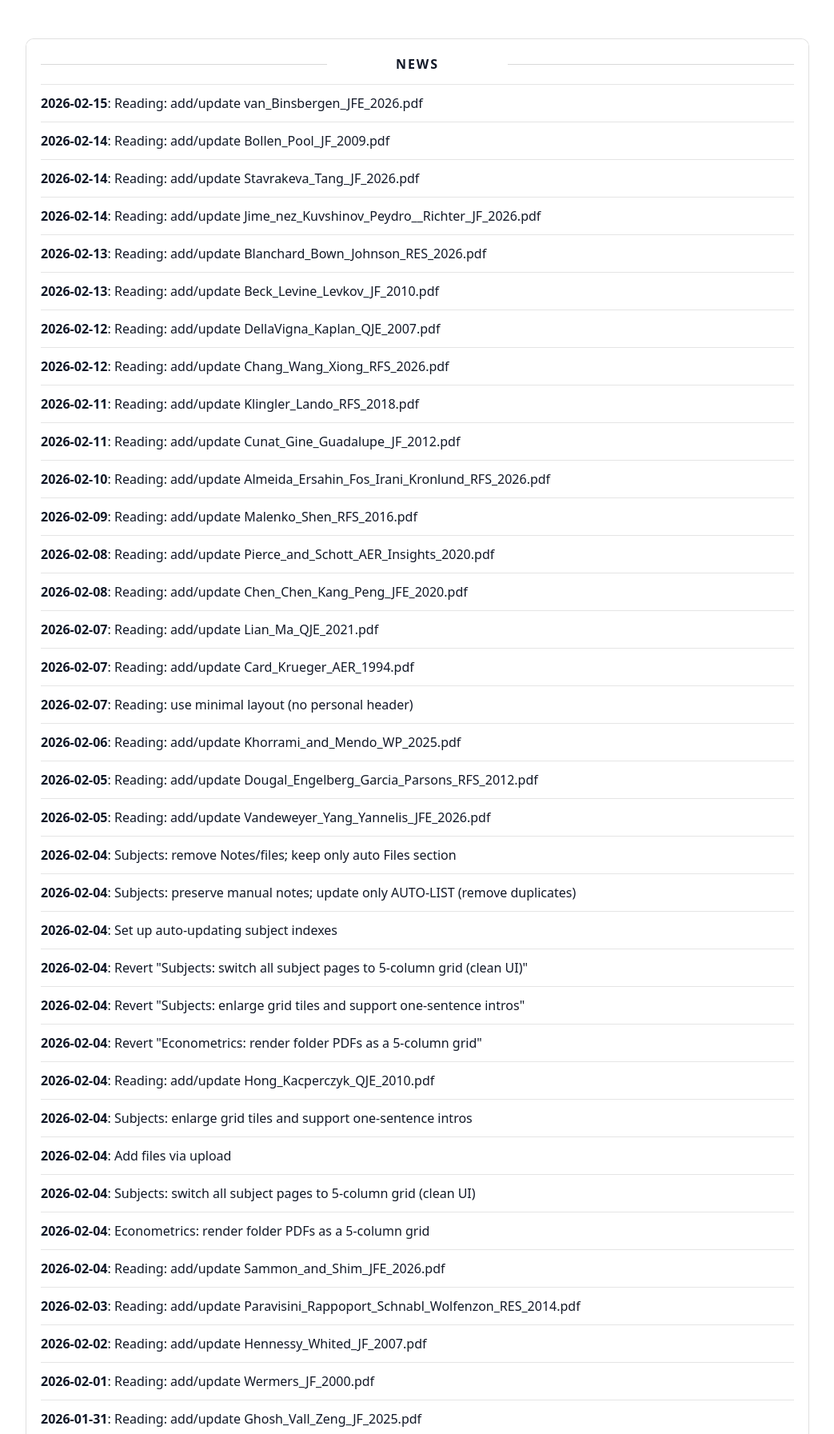
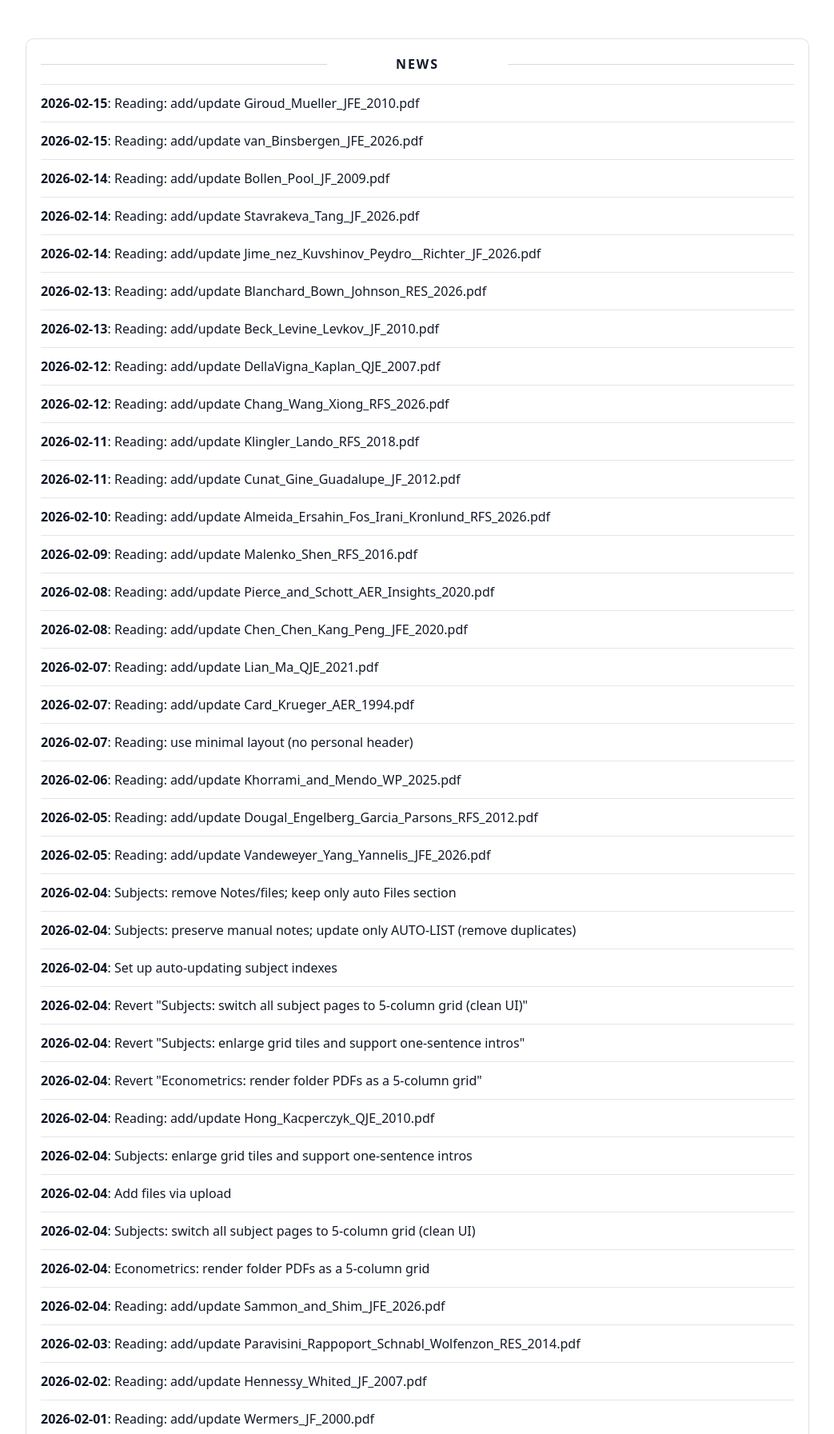
Before and after one commit to yaxinzn/study-archive, a Jekyll site: the page built from updates/index.md, in a window 1280 px wide, cut to the strip 476-2269 px from the top of the page. Shown: the whole strip at 80% size, without its empty margins (118-1161 px from the left). Built offline with Jekyll 4.4.1, drawn with Linux system fonts in a browser that asks for light colours; some of the changed text lies outside the part shown.

Commit message:
chore: update NEWS feed

```diff
--- a/_data/news.yml
+++ b/_data/news.yml
@@ -1,4 +1,7 @@
 # Auto-generated update history (sorted newest -> oldest). Do not edit manually.
+- ts: "1771151494"
+  date: "2026-02-15"
+  title: "Reading: add/update Giroud_Mueller_JFE_2010.pdf"
 - ts: "1771149148"
   date: "2026-02-15"
   title: "Reading: add/update van_Binsbergen_JFE_2026.pdf"
```
